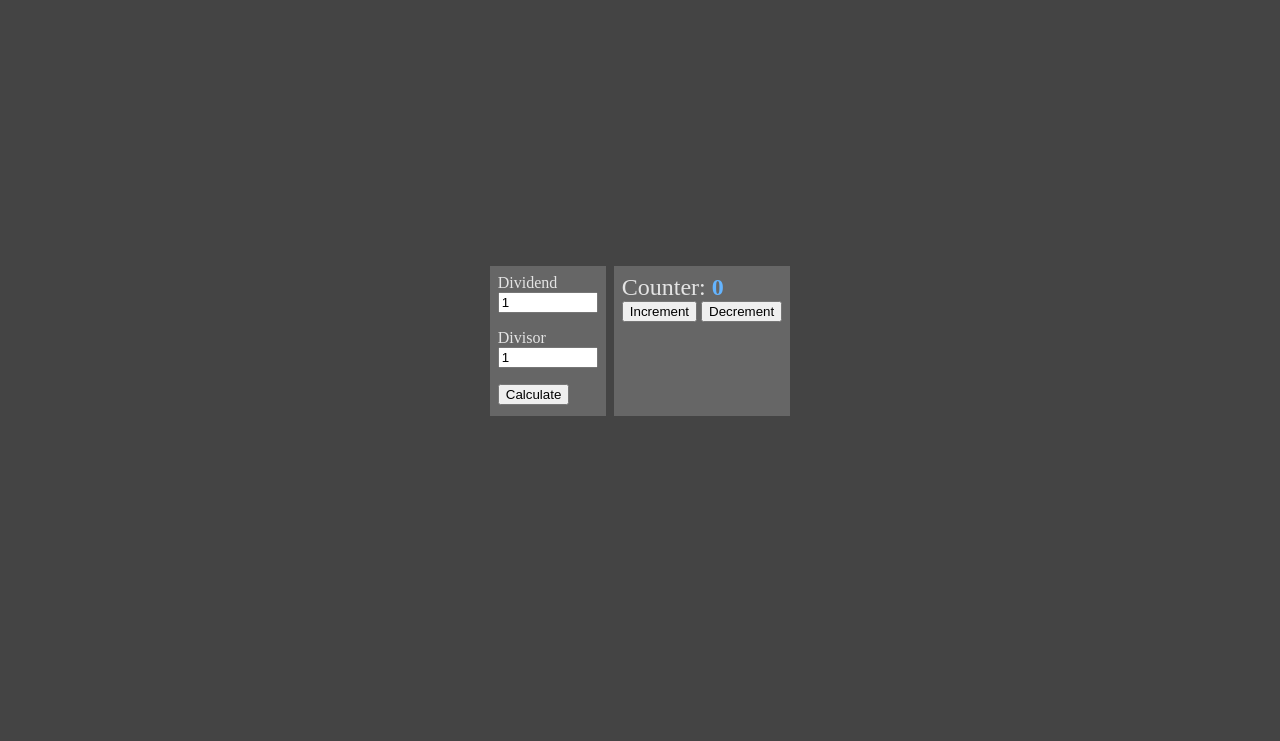
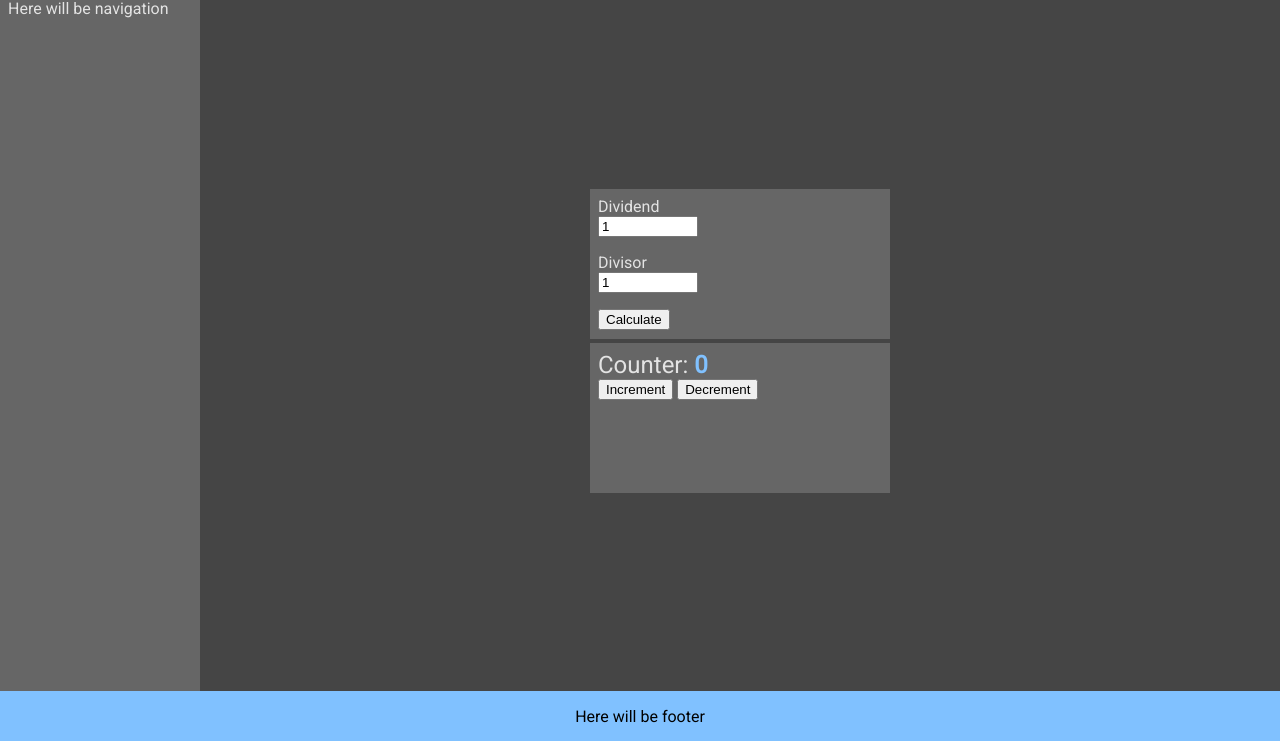
Before and after one commit to rafallyczek/my-counters, a website built with webpack: page src/index.html in a window 1280 px wide. Shown: the part 59-800 px from the top of the page. Built offline with nearby package versions, Linux system fonts and the light colour scheme.

Commit message:
Change layout
Divided page into header, nav, main and footer parts and applied grid
layout to them. Also adjusted styles and added more css classes.

```diff
--- a/src/index.html
+++ b/src/index.html
@@ -6,7 +6,19 @@
     <title>My Counters</title>
 </head>
 <body>
-    <div class="data">
+    <div class="content">
+
+        <header class="header bgc-accent">
+            <h1>My Counters</h1>
+        </header>
+
+        <nav class="nav bgc-semi-dark text-clr-light">
+            Here will be navigation
+        </nav>
+
+        <main class="main bgc-dark text-clr-light">
+            <div class="main-content">
+                <div class="data bgc-semi-dark">
                     <div class="input-group">
                         <label for="dividend">Dividend</label>
                         <input id="dividend" type="number" min="1" value="1">
@@ -17,10 +29,19 @@
                     </div>
                     <button id="calculate">Calculate</button>
                 </div>
-    <div class="counter">
-        <p>Counter: <span id="value">0</span></p>
+                <div class="counter bgc-semi-dark">
+                    <p class="fs-medium">Counter: <span id="value" class="text-clr-accent fw-bold">0</span></p>
                     <button id="increment">Increment</button>
                     <button id="decrement">Decrement</button>
                 </div>
+            </div>
+        </main>
+
+        <footer class="footer bgc-accent">
+            Here will be footer
+        </footer>
+
+    </div>
+
 </body>
 </html>
--- a/src/style.css
+++ b/src/style.css
@@ -1,20 +1,65 @@
+/* Imports */
+
+@import url("https://fonts.googleapis.com/css?family=Roboto");
+
+/* General styles */
+
 *, *::after, *::before {
     box-sizing: border-box;
 }
 
-body {
-    margin: 0;
-    display: flex;
-    gap: .5rem;
-    background-color: #444;
-    justify-content: center;
-    align-items: center;
-    height: 100vh;
+:root {
+    --clr-dark: hsl(0, 0%, 27%);
+    --clr-semi-dark: hsl(0, 0%, 40%);
+    --clr-light: hsl(0, 0%, 89%);
+
+    --clr-accent: hsl(209, 100%, 75%);
+
+    --fw-bold: 700;
+
+    --fs-medium: 1.5rem;
 }
 
-p {
+html, body {
+    margin: 0;
+    height: 100%;
+    font-family: 'Roboto';
+}
+
+p, h1, h2 {
     margin: 0;
 }
+
+/* Layout */
+
+.content {
+    display: grid;
+    grid-template: 50px 1fr 50px / 200px 1fr;
+    height: 100%;
+}
+
+.header, .footer {
+    display: grid;
+    align-items: center;
+    grid-column: 1 / -1;
+}
+
+.footer {
+    justify-items: center;
+}
+
+.main {
+    display: grid;
+    align-items: center;
+    justify-items: center;
+}
+
+.main-content {
+    display: grid;
+    gap: .2rem;
+}
+
+/* Inputs */
 
 .input-group {
     display: flex;
@@ -22,26 +67,58 @@ p {
     margin-bottom: 1rem;
 }
 
+input[type="number"] {
+    width: 100px;
+}
+
+/* Buttons */
+
 button {
     cursor: pointer;
 }
 
-input[type="number"] {
-    width: 100px;
+/* Elements */
+
+.header {
+    padding-left: .5rem;
+}
+
+.nav {
+    padding: .5rem;
 }
 
 .data, .counter {
-    color: #e4e4e4;
-    background-color: #666;
     padding: .5rem;
     height: 150px;
+    width: 300px;
 }
 
-.counter > p {
-    font-size: 1.5rem;
+/* Utility */
+
+.bgc-dark {
+    background-color: var(--clr-dark);
 }
 
-#value {
-    font-weight: bold;
-    color: rgb(100, 180, 255);
+.bgc-semi-dark {
+    background-color: var(--clr-semi-dark);
 }
+
+.bgc-accent {
+    background-color: var(--clr-accent);
+}
+
+.text-clr-light {
+    color: var(--clr-light);
+}
+
+.text-clr-accent {
+    color: var(--clr-accent);
+}
+
+.fw-bold {
+    font-weight: var(--fw-bold);
+}
+
+.fs-medium {
+    font-size: var(--fs-medium);
+}
```
Also changed, not shown: dist/index.html, dist/style.css. Lines whose indentation alone changed are shown as unchanged.
